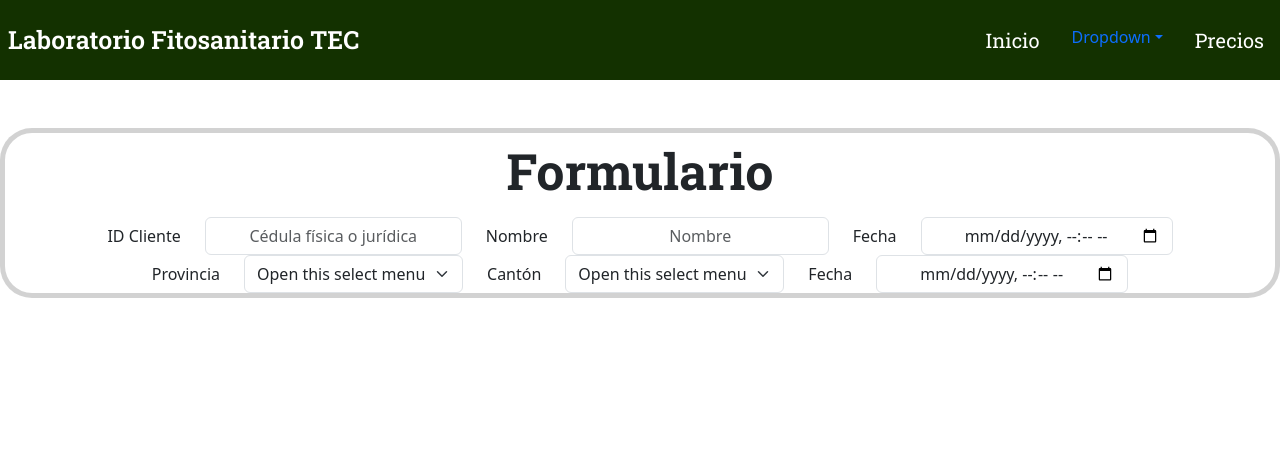
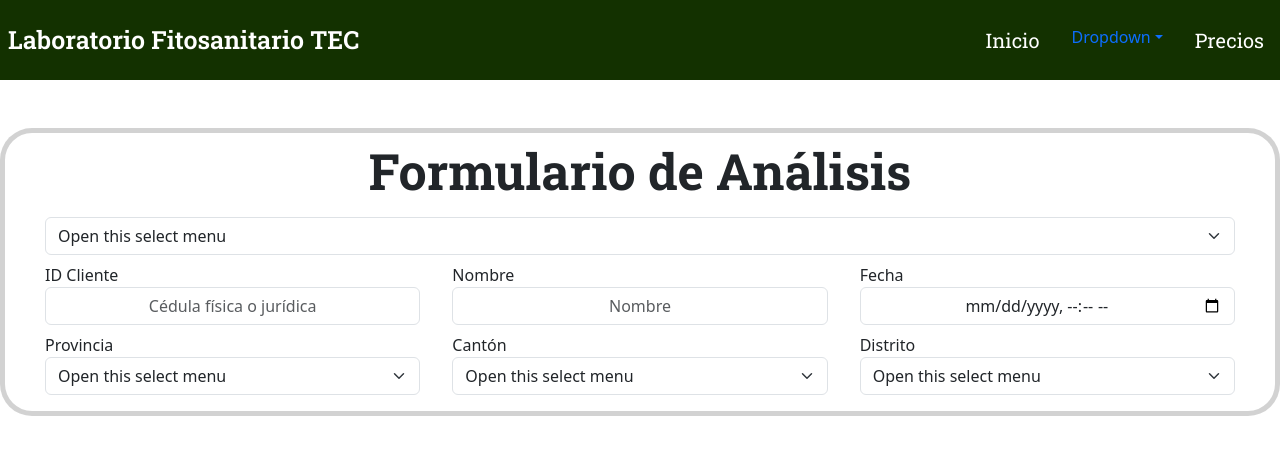
Before and after one commit to JoshSan14/GreenLab, a React (Vite) app: page /analisis in a window 1280 px wide. Shown: the top 454 px of the page. Built offline with nearby package versions, Linux system fonts and the light colour scheme.

Commit message:
A-161023

```diff
--- a/src/components/forms/generalResultForm.jsx
+++ b/src/components/forms/generalResultForm.jsx
@@ -16,16 +16,25 @@ function GeneralResultForm() {
                             fontSize: 50,
                         }}
                     >
-            Formulario
+                        Formulario de Análisis
                     </h1>
                 </div>
+
+
+
                 <form>
-          <div className="d-flex align-content-center flex-wrap justify-content-center">
-            <div className="row align-items-center">
-              <div className="col-auto row-auto">
+                    <div className="mx-3 px-4 pb-2">
+                        <select class="form-select" aria-label="Default select example">
+                            <option selected>Open this select menu</option>
+                            <option value="1">One</option>
+                            <option value="2">Two</option>
+                            <option value="3">Three</option>
+                        </select>
+                    </div>
+                    <div className="d-flex flex-row justify-content-center px-4 pb-3">
+                        <div className="container px-3">
+                            <div className="form-group pb-2">
                                 <label for="idCliente">ID Cliente</label>
-              </div>
-              <div class="col-auto">
                                 <input
                                     className="form-control text-center"
                                     type="text"
@@ -33,10 +42,17 @@ function GeneralResultForm() {
                                     placeholder="Cédula física o jurídica"
                                 ></input>
                             </div>
-              <div className="col-auto">
+                            <label for="provincia">Provincia</label>
+                            <select class="form-select" aria-label="Default select example">
+                                <option selected>Open this select menu</option>
+                                <option value="1">One</option>
+                                <option value="2">Two</option>
+                                <option value="3">Three</option>
+                            </select>
+                        </div>
+                        <div className="container px-3">
+                            <div className="form-group pb-2">
                                 <label for="nombre">Nombre</label>
-              </div>
-              <div class="col-auto">
                                 <input
                                     className="form-control text-center"
                                     type="text"
@@ -44,22 +60,8 @@ function GeneralResultForm() {
                                     placeholder="Nombre"
                                 ></input>
                             </div>
-              <div className="col-auto">
-                <label for="fecha">Fecha</label>
-              </div>
-              <div class="col-auto">
-                <input
-                  className="form-control text-center"
-                  type="datetime-local"
-                  id="idCNombre"
-                ></input>
-              </div>
-            </div>
-            <div className="row align-items-center">
-              <div className="col-auto row-auto">
-                <label for="provincia">Provincia</label>
-              </div>
-              <div class="col-auto">
+                            <div className="form-group">
+                                <label for="canton">Cantón</label>
                                 <select class="form-select" aria-label="Default select example">
                                     <option selected>Open this select menu</option>
                                     <option value="1">One</option>
@@ -67,10 +69,18 @@ function GeneralResultForm() {
                                     <option value="3">Three</option>
                                 </select>
                             </div>
-              <div className="col-auto">
-                <label for="canton">Cantón</label>
                         </div>
-              <div class="col-auto">
+                        <div className="container px-3">
+                            <div className="form-group pb-2">
+                                <label for="fecha">Fecha</label>
+                                <input
+                                    className="form-control text-center"
+                                    type="datetime-local"
+                                    id="idCNombre"
+                                ></input>
+                            </div>
+                            <div className="form-group">
+                                <label for="distrito">Distrito</label>
                                 <select class="form-select" aria-label="Default select example">
                                     <option selected>Open this select menu</option>
                                     <option value="1">One</option>
@@ -78,20 +88,10 @@ function GeneralResultForm() {
                                     <option value="3">Three</option>
                                 </select>
                             </div>
-              <div className="col-auto">
-                <label for="fecha">Fecha</label>
-              </div>
-              <div class="col-auto">
-                <input
-                  className="form-control text-center"
-                  type="datetime-local"
-                  id="idCNombre"
-                ></input>
                         </div>
                     </div>
-          </div>
-        </form>
-      </div>
+                </form >
+            </div >
 
             <Outlet />
         </>
```
Lines whose indentation alone changed are shown as unchanged.
